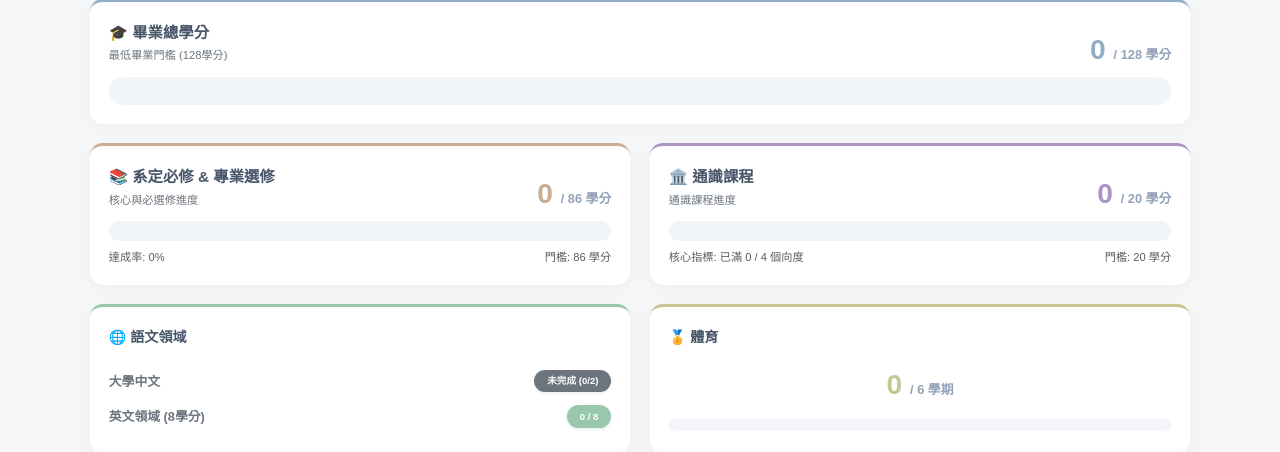
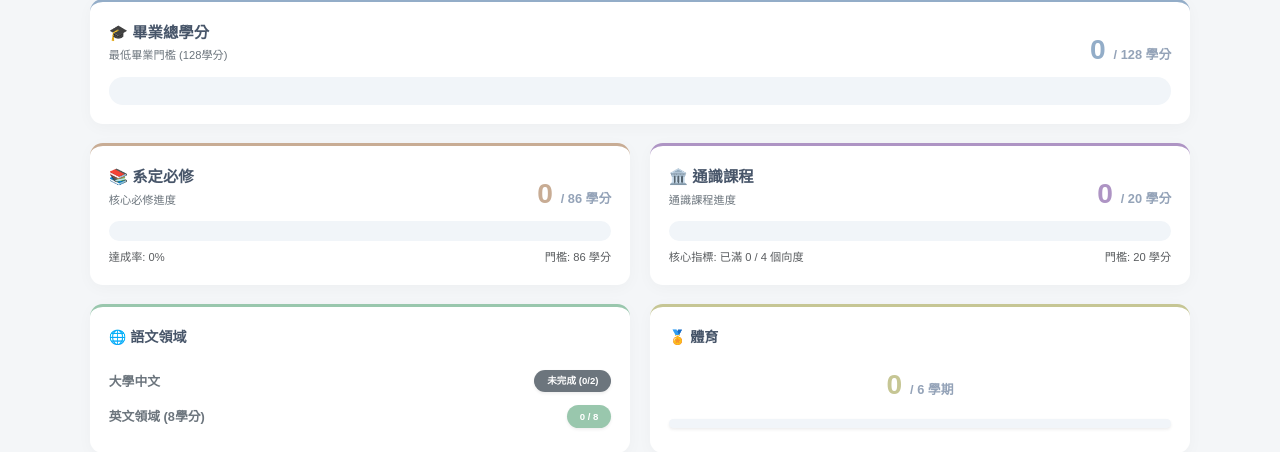
Before and after one commit to jameslin101219-maker/NTHU_ChemE_Portfolio, a Flask app: page / in a window 1280 px wide. Shown: the part 125-577 px from the top of the page. Run offline with Flask 3, Linux system fonts and the light colour scheme; the visitor is signed in with stand-in values (Sample User, id 1); data that the repository does not hold is empty; some libraries are stand-ins or nearby versions.

Commit message:
Update overview.html

```diff
--- a/templates/overview.html
+++ b/templates/overview.html
@@ -52,8 +52,8 @@
         <div class="overview-card" style="border-top-color: #c8ac94; height: 100%;">
             <div class="d-flex justify-content-between align-items-end mb-2">
                 <div>
-                    <div class="card-title-custom mb-0">📚 系定必修 & 專業選修</div>
-                    <p class="text-secondary small mb-0 mt-1">核心與必選修進度</p>
+                    <div class="card-title-custom mb-0">📚 系定必修</div>
+                    <p class="text-secondary small mb-0 mt-1">核心必修進度</p>
                 </div>
                 <div class="big-number" style="color: #c8ac94; font-size: 2.2rem; line-height: 1;">
                     {{ data.compulsory.current }} <span style="font-size: 1rem; color: #94a3b8;">/ {{ data.compulsory.max }} 學分</span>
```
